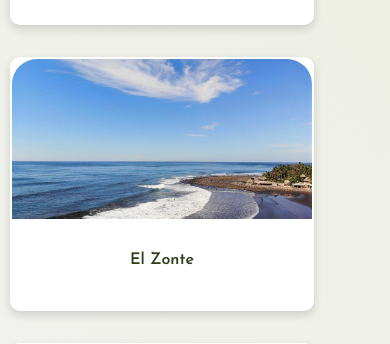
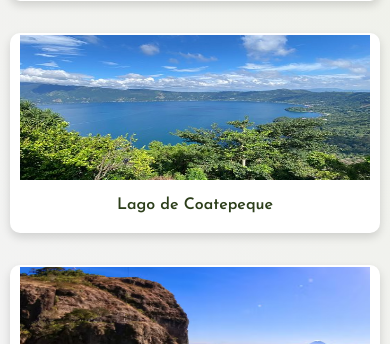
Before and after one commit to Alessandra2302/Crea-J, a PHP site: page /Maqueta/aventura.html in a window 390 px wide; the page is wider, and only the part inside the window is pictured. Shown: the part 4306-4650 px from the top of that part. Run offline with PHP 8.4, Linux system fonts and the light colour scheme.

Commit message:
Destino Aventuras

```diff
--- a/CSS/destinos.css
+++ b/CSS/destinos.css
@@ -221,7 +221,7 @@
 
 /* Tarjetas de destino estilo imagen con texto abajo */
 .destination-card {
-    background: white;
+    background: black;
     border-radius: 25px;
     box-shadow:
         0 8px 25px rgba(0,0,0,0.1),
@@ -232,8 +232,7 @@
     border: 2px solid transparent;
     cursor: pointer;
     position: relative;
-    width: 300px;
-    height: 250px;
+
 }
 
 .destination-card:hover {
@@ -247,17 +246,16 @@
 /* Contenedor de imagen */
 .card-image {
     position: relative;
-    width: 300px;
-    height: 200px;
+   margin-top: -15px;
     object-fit: cover;
     overflow: hidden;
     border-radius: 25px 25px 0 0;
 }
 
 .card-image img {
-    width: 300px;
-    height: 200px;
-    object-fit: cover;
+    width: 350px;
+    height: 180px;
+    object-fit: fill;
     transition: transform 0.3s ease;
 }
 
@@ -272,7 +270,7 @@
 
 /* Contenido de la tarjeta */
 .card-content {
-    padding: 25px 20px;
+    padding: 0px 5px 0px 5px;
     text-align: center;
     background: white;
 }
@@ -281,7 +279,8 @@
 .card-content h3 {
     font-size: 20px;
     color: #2c3e1a;
-    margin-bottom: 8px;
+    margin-bottom: 0px;
+    margin-top: 0px;
     font-weight: 600;
     line-height: 1.3;
 }
@@ -444,18 +443,17 @@
     }
 
     .card-content {
-        padding: 20px;
+        padding: 5px;
     }
 
     .card-content h3 {
         font-size: 20px;
-        margin-bottom: 12px;
+
     }
 
     .card-content p {
         font-size: 14px;
-        margin-bottom: 20px;
-        min-height: 40px;
+
     }
 
     .btn-explore {
--- a/Maqueta/aventura.html
+++ b/Maqueta/aventura.html
@@ -212,7 +212,7 @@
 
                 <!-- La Puerta del Diablo -->
                 <div class="destination-card">
-                    <a href="../Maqueta/puertadeldiablo.html"></a>
+                    <a href="../Maqueta/puertadeldiablo.html    "></a>
                     <div class="card-image">
                         <img src="../Media/puertaDelDiablo.jpg" alt="La Puerta del Diablo">
                     </div>
```
Also changed, not shown: Maqueta/departamentos.html (+16 -8 lines).
